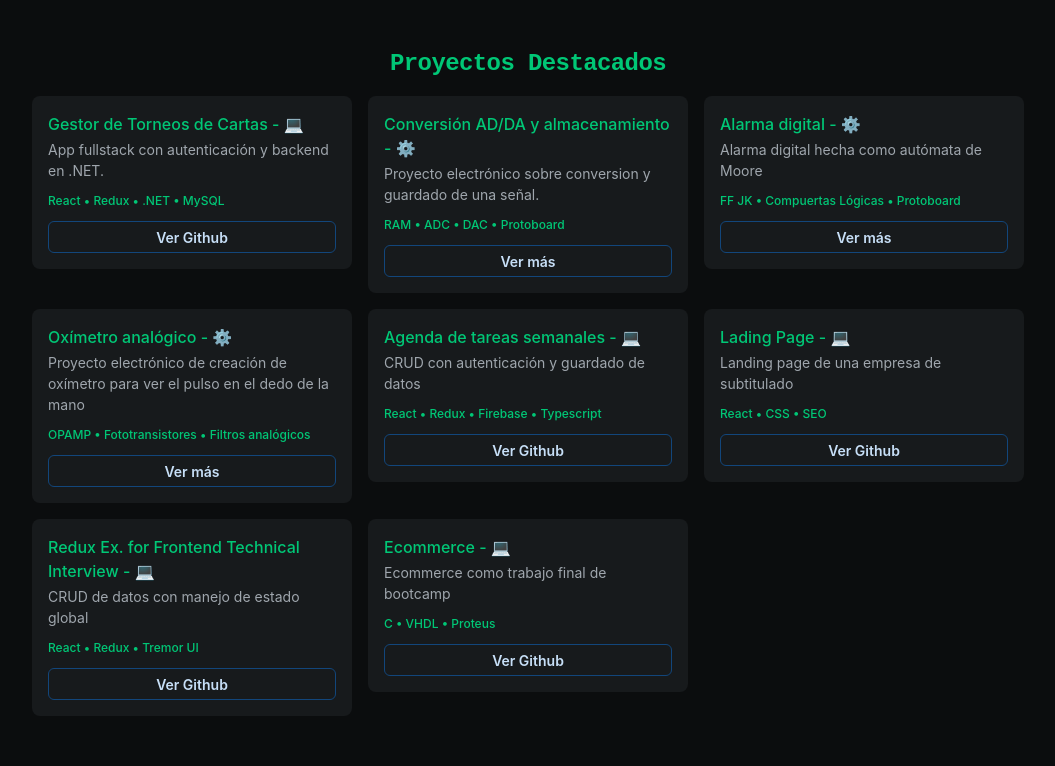
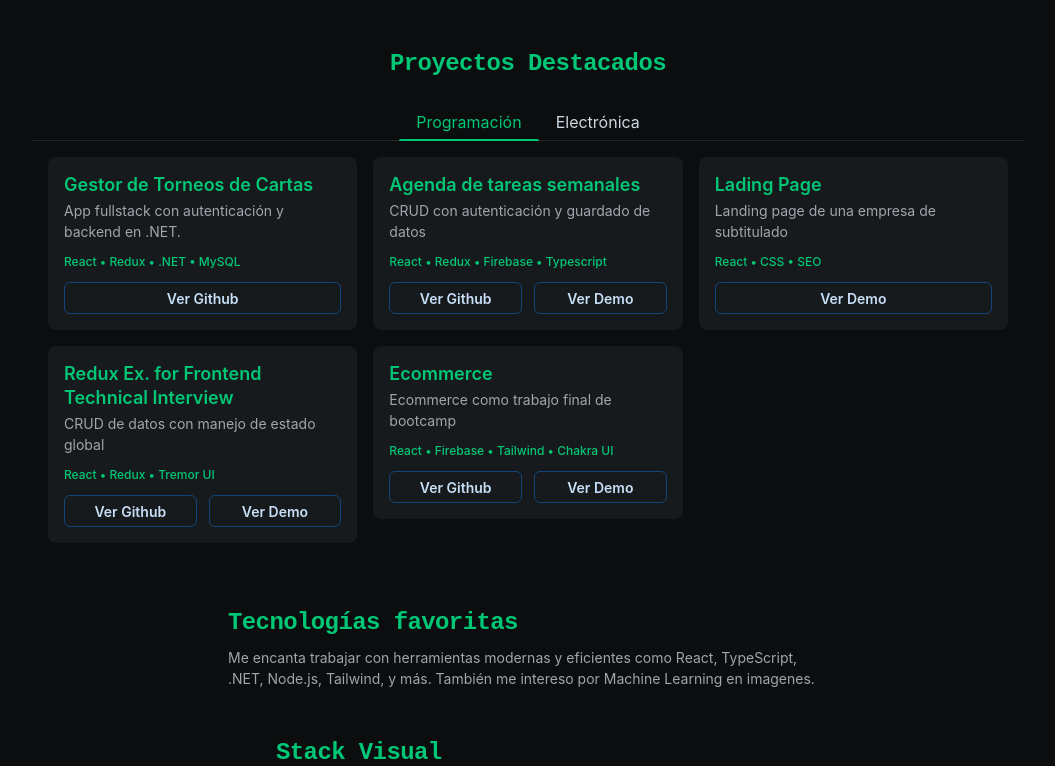
Before and after one commit to ValentinoZucchellaPaz/portfolio, a React (Vite) app: page / in a window 1280 px wide. Shown: the part 634-1400 px from the top of the page, without its empty margins (112-1167 px from the left). Built offline with nearby package versions, Linux system fonts and the light colour scheme.

Commit message:
separacion programacion elect

```diff
--- a/src/App.jsx
+++ b/src/App.jsx
@@ -2,7 +2,7 @@
 // Estructura completa con soporte para toggle de tema y organización por carpetas
 
 // src/App.tsx
-import { Box, Typography, Sheet, Button, Grid, Card, CardContent, Avatar, IconButton, Divider } from '@mui/joy';
+import { Box, Typography, Sheet, Button, Grid, Card, CardContent, Avatar, IconButton, Divider, Tabs, TabList, Tab, TabPanel, tabClasses } from '@mui/joy';
 import TechGrid from './components/TechGrid';
 import { motion } from 'framer-motion';
 import { useColorScheme } from '@mui/joy';
@@ -57,7 +57,7 @@ export default function App() {
       </Box>
 
       <Typography level="h3" mb={2} textColor={'primary.500'}>Proyectos Destacados</Typography>
-      <Grid container spacing={2} sx={{
+      {/* <Grid container spacing={2} sx={{
         px: {
           xs: 4,   // padding 4 en pantallas chicas
           sm: 6,   // a partir de 600px
@@ -65,7 +65,7 @@ export default function App() {
           lg: 14,  // a partir de 1200px
         },
       }}>
-        {projects.map((p, i) => (
+        {projects.filter(p => !p.detail).map((p, i) => (
           <Grid xs={12} sm={6} md={4} key={i} sx={{ height: '100%' }}>
             <motion.div initial={{ opacity: 0, y: 20 }}
               whileInView={{ opacity: 1, y: 0 }}
@@ -79,22 +79,167 @@ export default function App() {
                   <Typography level="body-xs" textColor="primary.500">
                     {p.tech.join(' • ')}
                   </Typography>
-                  <Button
+                  <Box sx={{ display: 'flex', justifyContent: 'center', gap: '12px' }}>
+                    {p.link && <Button
                       variant="outlined"
                       size="sm"
-                    sx={{ mt: 1 }}
+                      sx={{ mt: 1, width: '100%' }}
                       component="a"
                       href={p.link}
                       target={!p.detail ? "_blank" : ''}
                     >
                       {p.detail ? 'Ver más' : 'Ver Github'}
-                  </Button>
+                    </Button>}
+                    {p.page && <Button
+                      variant="outlined"
+                      size="sm"
+                      sx={{ mt: 1, width: '100%' }}
+                      component="a"
+                      href={p.page}
+                      target={!p.detail ? "_blank" : ''}
+                    >
+                      Ver Demo
+                    </Button>}
+                  </Box>
+                </CardContent>
+              </Card>
+            </motion.div>
+          </Grid>
+        ))}
+      </Grid> */}
+
+      <Tabs aria-label="Basic tabs" defaultValue={0} sx={{
+        px: {
+          xs: 4,   // padding 4 en pantallas chicas
+          sm: 6,   // a partir de 600px
+          md: 8,   // a partir de 900px
+          lg: 14,  // a partir de 1200px
+        },
+      }} >
+        <TabList
+          sx={{
+            pt: 1,
+            justifyContent: 'center',
+            [`&& .${tabClasses.root}`]: {
+              flex: 'initial',
+              bgcolor: 'transparent',
+              '&:hover': {
+                bgcolor: 'transparent',
+              },
+              [`&.${tabClasses.selected}`]: {
+                color: 'primary.500',
+                '&::after': {
+                  height: 2,
+                  borderTopLeftRadius: 3,
+                  borderTopRightRadius: 3,
+                  bgcolor: 'primary.500',
+                },
+              },
+            },
+          }}>
+          <Tab
+          >Programación</Tab>
+          <Tab
+          >Electrónica</Tab>
+        </TabList>
+        <TabPanel value={0}>
+          <Grid container spacing={2}>
+            {projects.filter(p => !p.detail).map((p, i) => (
+              <Grid xs={12} sm={6} md={4} key={i} sx={{ height: '100%' }}>
+                <motion.div initial={{ opacity: 0, y: 20 }}
+                  whileInView={{ opacity: 1, y: 0 }}
+                  transition={{ delay: 0.2 }}
+                  viewport={{ once: true }}
+                  style={{ height: '100%' }}>
+                  <Card variant="soft" sx={{ height: '100%', display: 'flex', flexDirection: 'column' }}>
+                    <CardContent sx={{ flexGrow: 1 }}>
+                      <Typography level="title-lg" textColor={'primary.500'}>{p.title}</Typography>
+                      <Typography level="body-sm" mb={1}>{p.description}</Typography>
+                      <Typography level="body-xs" textColor="primary.500">
+                        {p.tech.join(' • ')}
+                      </Typography>
+                      <Box sx={{ display: 'flex', justifyContent: 'center', gap: '12px' }}>
+                        {p.link && <Button
+                          variant="outlined"
+                          size="sm"
+                          sx={{ mt: 1, width: '100%' }}
+                          component="a"
+                          href={p.link}
+                          target={!p.detail ? "_blank" : ''}
+                        >
+                          {p.detail ? 'Ver más' : 'Ver Github'}
+                        </Button>}
+                        {p.page && <Button
+                          variant="outlined"
+                          size="sm"
+                          sx={{ mt: 1, width: '100%' }}
+                          component="a"
+                          href={p.page}
+                          target={!p.detail ? "_blank" : ''}
+                        >
+                          Ver Demo
+                        </Button>}
+                      </Box>
                     </CardContent>
                   </Card>
                 </motion.div>
               </Grid>
             ))}
           </Grid>
+        </TabPanel>
+        <TabPanel value={1}>
+          <Grid container spacing={2} sx={{
+            px: {
+              xs: 4,   // padding 4 en pantallas chicas
+              sm: 6,   // a partir de 600px
+              md: 8,   // a partir de 900px
+              lg: 14,  // a partir de 1200px
+            },
+          }}>
+            {projects.filter(p => p.detail).map((p, i) => (
+              <Grid xs={12} sm={6} md={4} key={i} sx={{ height: '100%' }}>
+                <motion.div initial={{ opacity: 0, y: 20 }}
+                  whileInView={{ opacity: 1, y: 0 }}
+                  transition={{ delay: 0.2 }}
+                  viewport={{ once: true }}
+                  style={{ height: '100%' }}>
+                  <Card variant="soft" sx={{ height: '100%', display: 'flex', flexDirection: 'column' }}>
+                    <CardContent sx={{ flexGrow: 1 }}>
+                      <Typography level="title-lg" textColor={'primary.500'}>{p.title}</Typography>
+                      <Typography level="body-sm" mb={1}>{p.description}</Typography>
+                      <Typography level="body-xs" textColor="primary.500">
+                        {p.tech.join(' • ')}
+                      </Typography>
+                      <Box sx={{ display: 'flex', justifyContent: 'center', gap: '12px' }}>
+                        {p.link && <Button
+                          variant="outlined"
+                          size="sm"
+                          sx={{ mt: 1, width: '100%' }}
+                          component="a"
+                          href={p.link}
+                          target={!p.detail ? "_blank" : ''}
+                        >
+                          {p.detail ? 'Ver más' : 'Ver Github'}
+                        </Button>}
+                        {p.page && <Button
+                          variant="outlined"
+                          size="sm"
+                          sx={{ mt: 1, width: '100%' }}
+                          component="a"
+                          href={p.page}
+                          target={!p.detail ? "_blank" : ''}
+                        >
+                          Ver Demo
+                        </Button>}
+                      </Box>
+                    </CardContent>
+                  </Card>
+                </motion.div>
+              </Grid>
+            ))}
+          </Grid>
+        </TabPanel>
+      </Tabs>
 
 
 
--- a/src/index.css
+++ b/src/index.css
@@ -13,14 +13,7 @@
   -moz-osx-font-smoothing: grayscale;
 }
 
-a {
-  font-weight: 500;
-  color: #646cff;
-  text-decoration: inherit;
-}
-a:hover {
-  color: #535bf2;
-}
+
 
 body {
   margin: 0;
@@ -90,3 +83,13 @@ body {
   object-fit: contain;
   filter: none;
 }
+
+a {
+  font-weight: 500;
+  color: var(--joy-palette-primary-500);
+  text-decoration: inherit;
+}
+
+a:hover {
+  text-decoration: underline;
+}
--- a/src/main.jsx
+++ b/src/main.jsx
@@ -13,8 +13,8 @@ const theme = extendTheme({
     light: {
       palette: {
         primary: {
-          solidBg: green,
-          500: green,
+          solidBg: '#00b56b',
+          500: '#00b56b',
         },
       },
     },
--- a/src/static/projects.js
+++ b/src/static/projects.js
@@ -10,14 +10,14 @@ import adc_vid2 from '../assets/video_adc2.mp4'
 export const projects = [
     {
         id: 1,
-        title: 'Gestor de Torneos de Cartas - 💻',
+        title: 'Gestor de Torneos de Cartas',
         description: 'App fullstack con autenticación y backend en .NET.',
         tech: ['React', 'Redux', '.NET', 'MySQL'],
         link: 'https://github.com/ValentinoZucchellaPaz/CursoFrontExtrados',
     },
     {
         id: 2,
-        title: 'Conversión AD/DA y almacenamiento - ⚙️',
+        title: 'Conversión AD/DA y almacenamiento',
         description: 'Proyecto electrónico sobre conversion y guardado de una señal.',
         tech: ['RAM', 'ADC', 'DAC', 'Protoboard'],
         link: '/project/2',
@@ -27,7 +27,7 @@ export const projects = [
     },
     {
         id: 3,
-        title: 'Alarma digital - ⚙️',
+        title: 'Alarma digital',
         description: 'Alarma digital hecha como autómata de Moore',
         tech: ['FF JK', 'Compuertas Lógicas', 'Protoboard'],
         link: '/project/3',
@@ -37,7 +37,7 @@ export const projects = [
     },
     {
         id: 4,
-        title: 'Oxímetro analógico  - ⚙️',
+        title: 'Oxímetro analógico',
         description: 'Proyecto electrónico de creación de oxímetro para ver el pulso en el dedo de la mano',
         tech: ['OPAMP', 'Fototransistores', 'Filtros analógicos'],
         link: '/project/4',
@@ -47,30 +47,33 @@ export const projects = [
     },
     {
         id: 5,
-        title: 'Agenda de tareas semanales  - 💻',
+        title: 'Agenda de tareas semanales',
         description: 'CRUD con autenticación y guardado de datos',
         tech: ['React', 'Redux', 'Firebase', 'Typescript'],
         link: 'https://github.com/ValentinoZucchellaPaz/AGENDA-TU-SEMANA-REACT',
+        page: 'https://agenda-tu-semana-react.vercel.app/'
     },
     {
         id: 6,
-        title: 'Lading Page  - 💻',
+        title: 'Lading Page',
         description: 'Landing page de una empresa de subtitulado',
         tech: ['React', 'CSS', 'SEO'],
-        link: 'https://www.wiwito.com/',
+        page: 'https://www.wiwito.com/',
     },
     {
         id: 7,
-        title: 'Redux Ex. for Frontend Technical Interview - 💻',
+        title: 'Redux Ex. for Frontend Technical Interview',
         description: 'CRUD de datos con manejo de estado global',
         tech: ['React', 'Redux', 'Tremor UI'],
         link: 'https://github.com/ValentinoZucchellaPaz/redux_crud_app',
+        page: 'https://redux-crud-app-seven.vercel.app/'
     },
     {
         id: 8,
-        title: 'Ecommerce - 💻',
+        title: 'Ecommerce',
         description: 'Ecommerce como trabajo final de bootcamp',
-        tech: ['C', 'VHDL', 'Proteus'],
+        tech: ['React', 'Firebase', 'Tailwind', 'Chakra UI'],
         link: 'https://github.com/ValentinoZucchellaPaz/E-COMMERCE-REACT',
+        page: 'https://e-commerce-react-neon.vercel.app/'
     },
 ];
```
Lines whose indentation alone changed are shown as unchanged.
